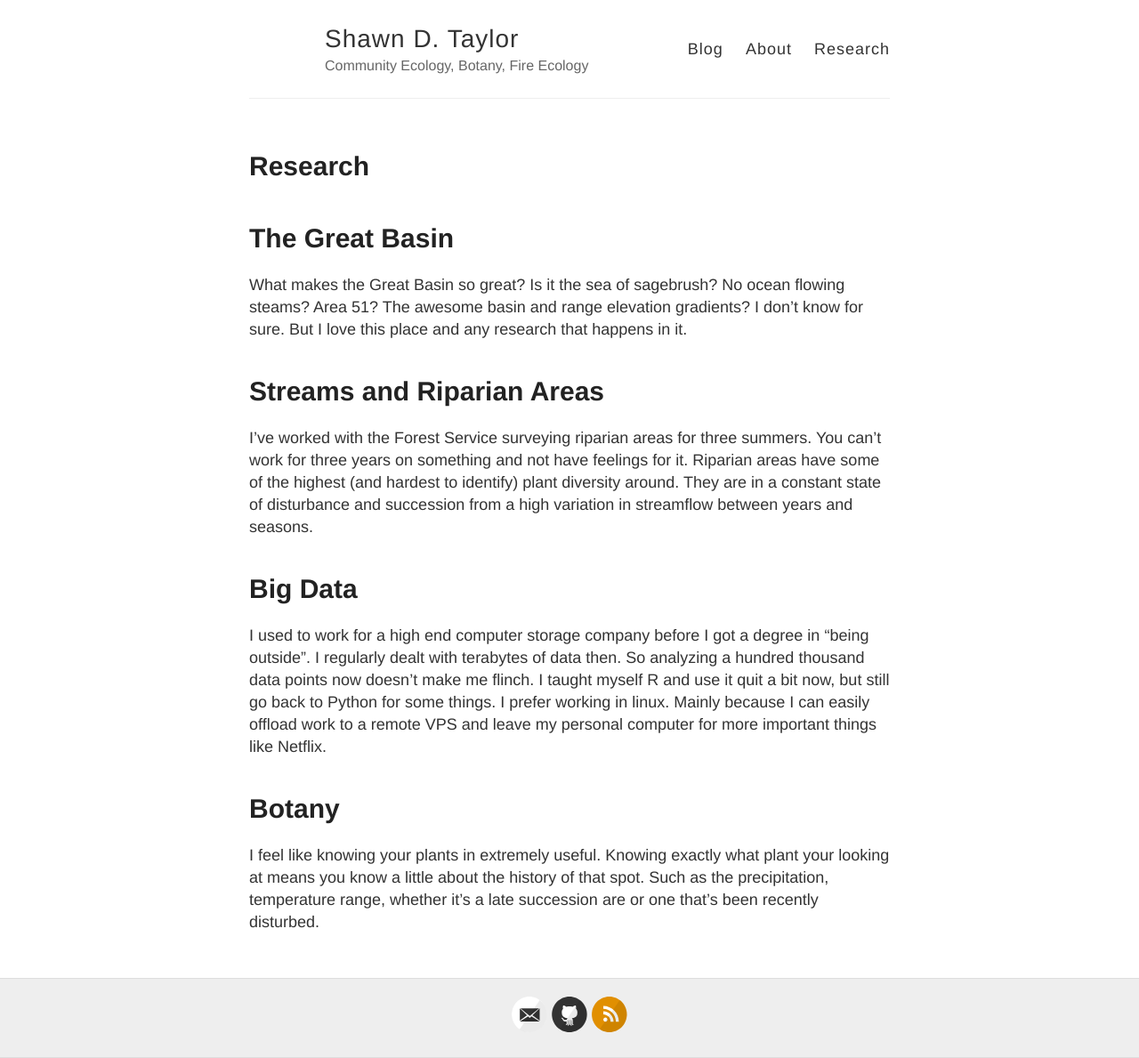
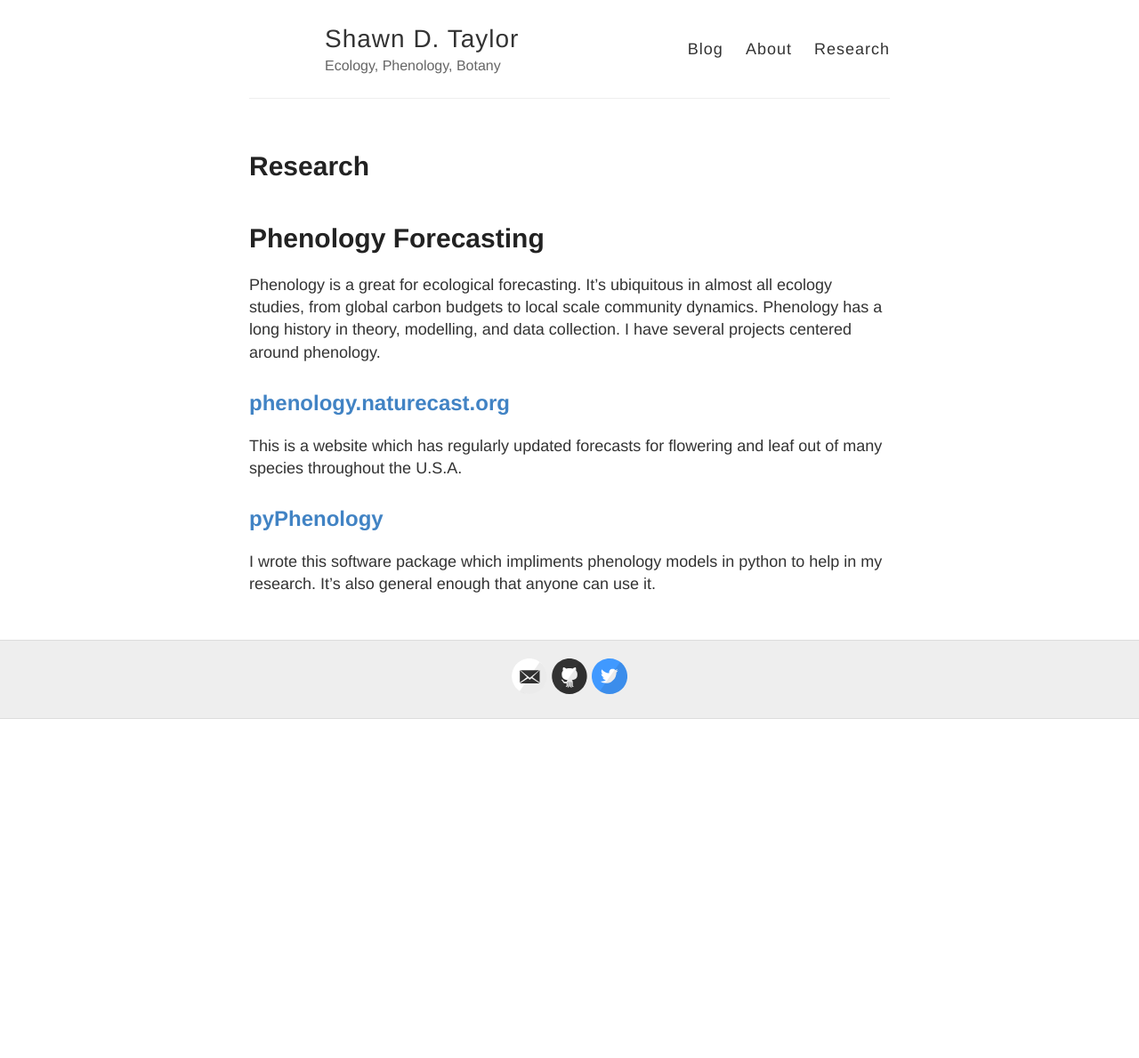
Before and after one commit to sdtaylor/sdtaylor.github.io, a Jekyll site: the page built from research.md, in a window 1280 px wide. Shown: the whole page at 89% size. Built offline with Jekyll 4.4.1, drawn with Linux system fonts in a browser that asks for light colours; after the commit the page ends 900 px from its top, so only the background shows below that.

Commit message:
website updates

```diff
--- a/_config.yml
+++ b/_config.yml
@@ -6,7 +6,7 @@
 name: Shawn D. Taylor
 
 # Short bio or description (displayed in the header)
-description: Community Ecology, Botany, Fire Ecology
+description: Ecology, Phenology, Botany
 
 # URL of your avatar or profile pic (you could use your GitHub profile pic)
 #avatar: https://avatars0.githubusercontent.com/u/7707957?v=3&s=460
@@ -25,8 +25,8 @@ footer-links:
   instagram:
   linkedin:
   pinterest:
-  rss: a # just type anything here for a working RSS icon, make sure you set the "url" above!
-  twitter:
+  rss: # just type anything here for a working RSS icon, make sure you set the "url" above!
+  twitter: dataEcologist
   stackoverflow: # your stackoverflow profile, e.g. "users/50476/bart-kiers"
   youtube: # channel/<your_long_string> or user/<user-name>
 
--- a/research.md
+++ b/research.md
@@ -4,14 +4,11 @@ title: Research
 permalink: /research/
 ---
 
-# The Great Basin
-What makes the Great Basin so great? Is it the sea of sagebrush? No ocean flowing steams? Area 51? The awesome basin and range elevation gradients? I don't know for sure. But I love this place and any research that happens in it.
+# Phenology Forecasting
+Phenology is a great for ecological forecasting. It's ubiquitous in almost all ecology studies, from global carbon budgets to local scale community dynamics. Phenology has a long history in theory, modelling, and data collection. I have several projects centered around phenology.
 
-# Streams and Riparian Areas
-I've worked with the Forest Service surveying riparian areas for three summers. You can't work for three years on something and not have feelings for it. Riparian areas have some of the highest (and hardest to identify) plant diversity around. They are in a constant state of disturbance and succession from a high variation in streamflow between years and seasons.
+## [phenology.naturecast.org](http://phenology.naturecast.org "Phenology Forecasts")
+This is a website which has regularly updated forecasts for flowering and leaf out of many species throughout the U.S.A.
 
-# Big Data
-I used to work for a high end computer storage company before I got a degree in "being outside". I regularly dealt with terabytes of data then. So analyzing a hundred thousand data points now doesn't make me flinch. I taught myself R and use it quit a bit now, but still go back to Python for some things. I prefer working in linux. Mainly because I can easily offload work to a remote VPS and leave my personal computer for more important things like Netflix.
-
-# Botany
-I feel like knowing your plants in extremely useful. Knowing exactly what plant your looking at means you know a little about the history of that spot. Such as the precipitation, temperature range, whether it's a late succession are or one that's been recently disturbed.
+## [pyPhenology](http://pyphenology.readthedocs.io "pyPhenology")
+I wrote this software package which impliments phenology models in python to help in my research. It's also general enough that anyone can use it.
```
